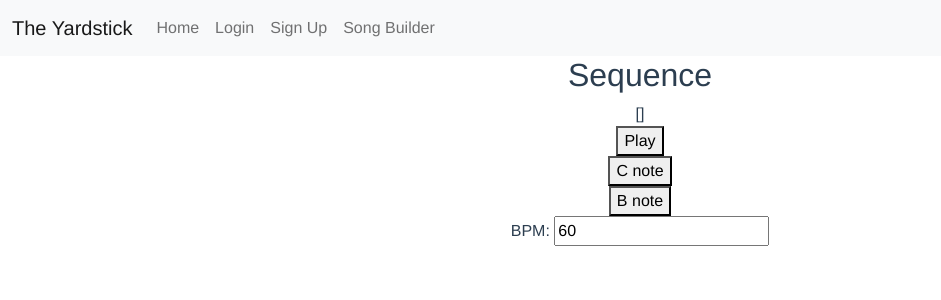
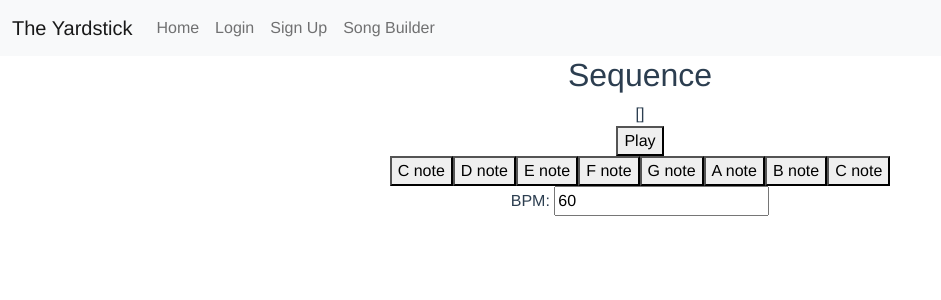
Before and after one commit to cramsel/Final-Capstone-Frontend, a Vue app: page /builder in a window 1280 px wide. Shown: the top 300 px of the page, without its empty margins (0-941 px from the left). Built offline with nearby package versions, Linux system fonts and the light colour scheme.

Commit message:
Add other notes in the C scale

```diff
--- a/src/views/SoundInterface.vue
+++ b/src/views/SoundInterface.vue
@@ -82,9 +82,13 @@ export default {
   </div>
   <div>
     <button v-on:mousedown="startNote('C4')" v-on:mouseup="stopNote('C4')">C note</button>
-  </div>
-  <div>
+    <button v-on:mousedown="startNote('D4')" v-on:mouseup="stopNote('D4')">D note</button>
+    <button v-on:mousedown="startNote('E4')" v-on:mouseup="stopNote('E4')">E note</button>
+    <button v-on:mousedown="startNote('F4')" v-on:mouseup="stopNote('F4')">F note</button>
+    <button v-on:mousedown="startNote('G4')" v-on:mouseup="stopNote('G4')">G note</button>
+    <button v-on:mousedown="startNote('A4')" v-on:mouseup="stopNote('A4')">A note</button>
     <button v-on:mousedown="startNote('B4')" v-on:mouseup="stopNote('B4')">B note</button>
+    <button v-on:mousedown="startNote('C5')" v-on:mouseup="stopNote('C5')">C note</button>
   </div>
   <div>
     BPM:
```
